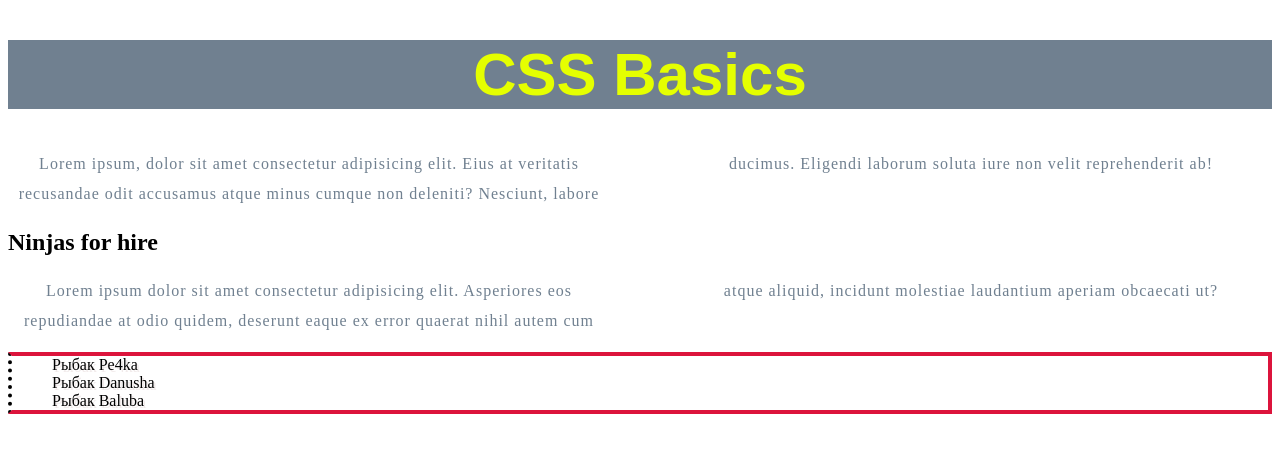
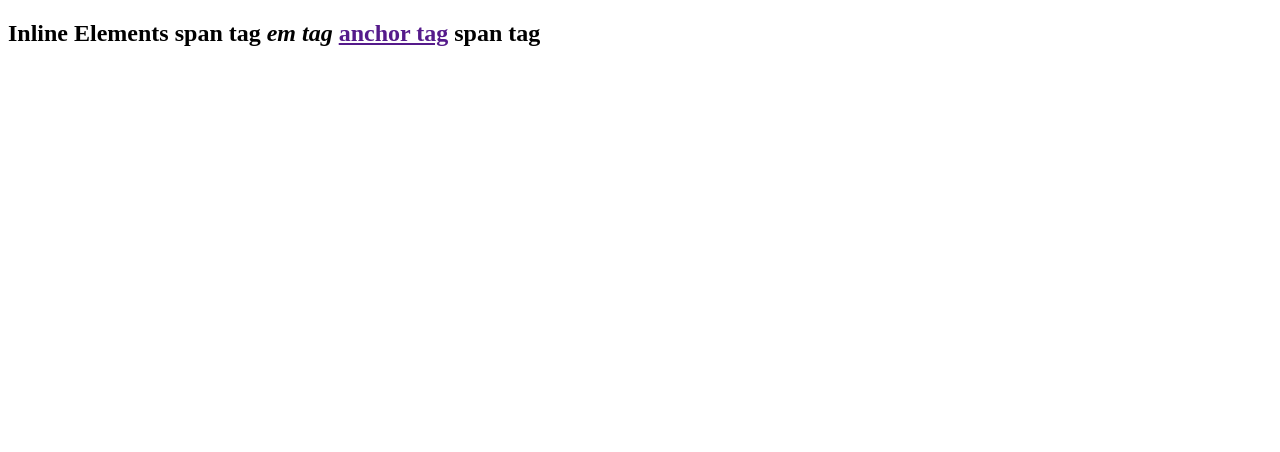
Before and after one commit to PKG-7/html-css-ninja, a website: page index.html in a window 1280 px wide. Drawn offline with Linux system fonts and the light colour scheme.

Commit message:
inline elements

```diff
--- a/index.html
+++ b/index.html
@@ -11,21 +11,15 @@
 </head>
 <body>
 
-        <h1>CSS Basics</h1>
+    <h2>Inline Elements
 
-        <p>Lorem ipsum, dolor sit amet consectetur adipisicing elit. Eius at veritatis recusandae odit accusamus atque minus cumque non deleniti? Nesciunt, labore ducimus. Eligendi laborum soluta iure non velit reprehenderit ab!</p>
+        <span>span tag</span>
+        <em>em tag</em>
+        <a href="">anchor tag</a>
+        <span>span tag</span>
 
-        <div>
-            <h2>Ninjas for hire</h2>
-            <p>Lorem ipsum dolor sit amet consectetur adipisicing elit. Asperiores eos repudiandae at odio quidem, deserunt eaque ex error quaerat nihil autem cum atque aliquid, incidunt molestiae laudantium aperiam obcaecati ut?</p>
+    </h2>
 
-            <ul>
-                <li>Рыбак Pe4ka</li>
-                <li>Рыбак Danusha</li>
-                <li>Рыбак Baluba</li>
-            </ul>
-
-        </div>
 
 
 </body>
```
